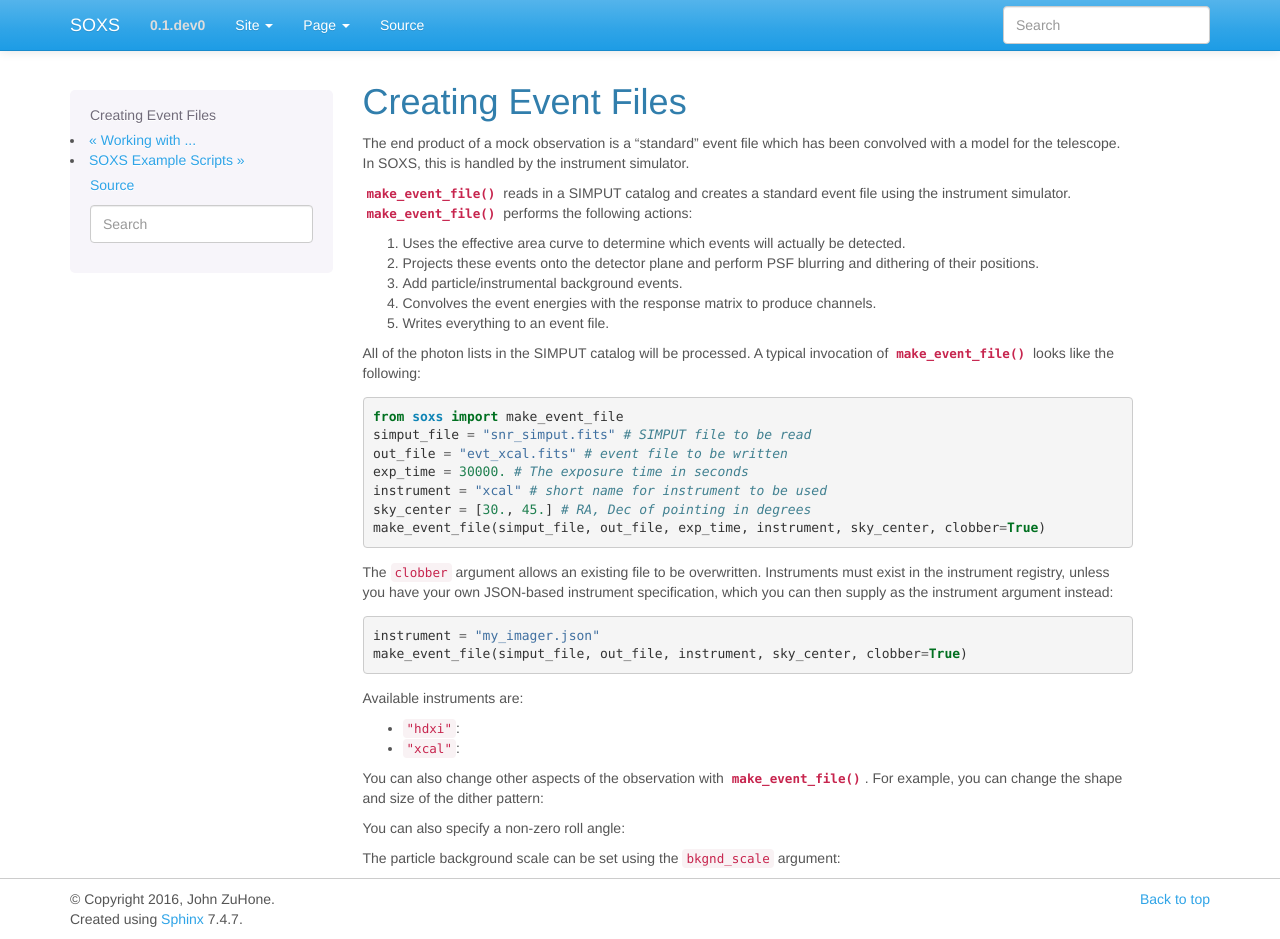
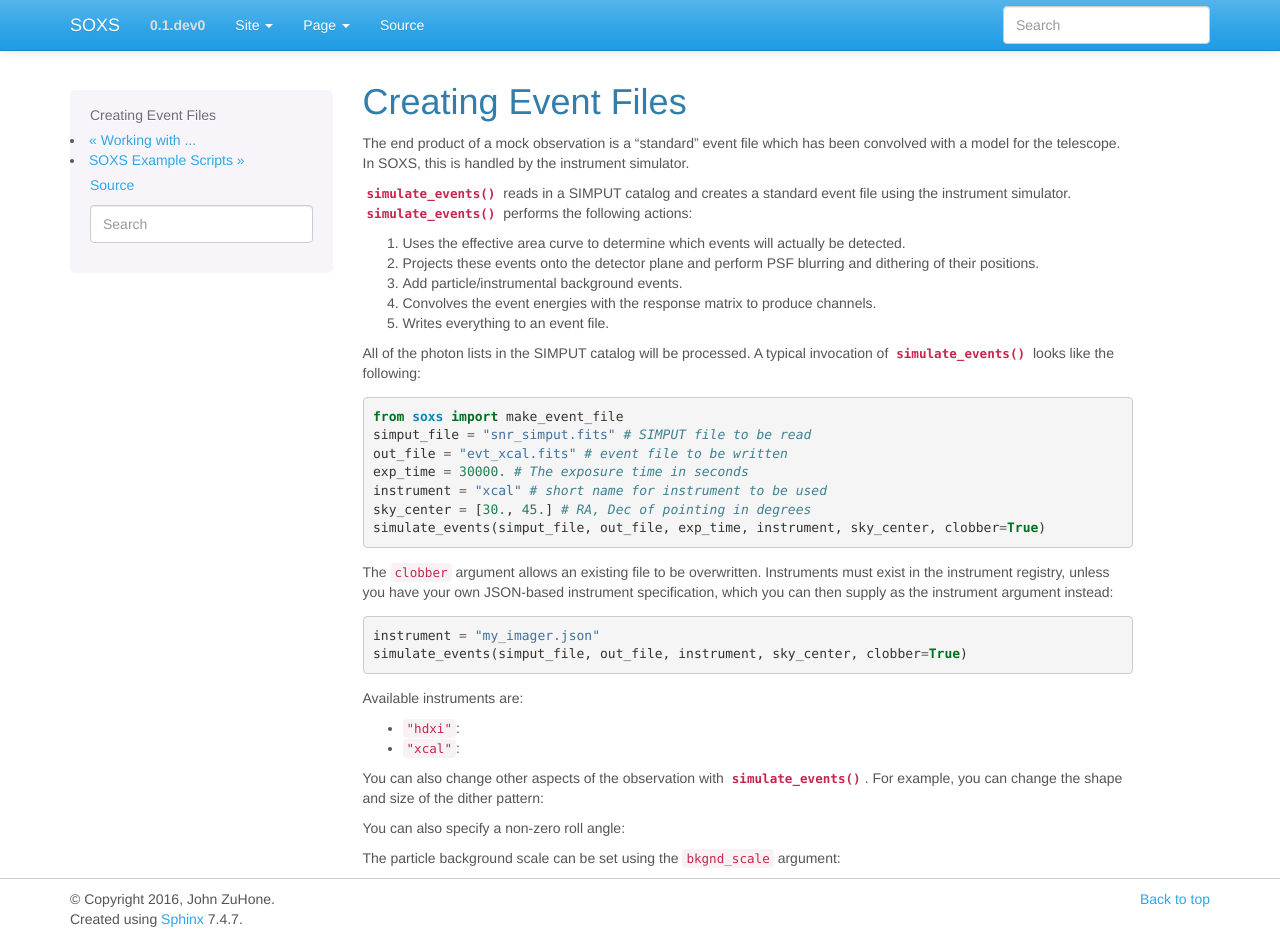
Before and after one commit to lynx-x-ray-observatory/soxs, a Sphinx documentation site: the page built from doc/source/python/events.rst, in a window 1280 px wide and 939 px high. Built offline with Sphinx 7.4.7, drawn with Linux system fonts in a browser that asks for light colours.

Commit message:
make_event_file --> simulate_events

```diff
--- a/doc/source/python/events.rst
+++ b/doc/source/python/events.rst
@@ -7,8 +7,8 @@ The end product of a mock observation is a "standard" event file which has been
 convolved with a model for the telescope. In SOXS, this is handled by the
 instrument simulator.
 
-:func:`~soxs.events.make_event_file` reads in a SIMPUT catalog and creates a
-standard event file using the instrument simulator. :func:`~soxs.events.make_event_file`
+:func:`~soxs.events.simulate_events` reads in a SIMPUT catalog and creates a
+standard event file using the instrument simulator. :func:`~soxs.events.simulate_events`
 performs the following actions:
 
 1. Uses the effective area curve to determine which events will actually be detected.
@@ -19,7 +19,7 @@ performs the following actions:
 5. Writes everything to an event file.
 
 All of the photon lists in the SIMPUT catalog will be processed. A typical invocation of
-:func:`~soxs.events.make_event_file` looks like the following:
+:func:`~soxs.events.simulate_events` looks like the following:
 
 .. code-block:: python
 
@@ -29,7 +29,7 @@ All of the photon lists in the SIMPUT catalog will be processed. A typical invoc
     exp_time = 30000. # The exposure time in seconds
     instrument = "xcal" # short name for instrument to be used
     sky_center = [30., 45.] # RA, Dec of pointing in degrees
-    make_event_file(simput_file, out_file, exp_time, instrument, sky_center, clobber=True)
+    simulate_events(simput_file, out_file, exp_time, instrument, sky_center, clobber=True)
 
 The ``clobber`` argument allows an existing file to be overwritten. Instruments must exist
 in the instrument registry, unless you have your own JSON-based instrument specification,
@@ -38,14 +38,14 @@ which you can then supply as the instrument argument instead:
 .. code-block:: python
 
     instrument = "my_imager.json"
-    make_event_file(simput_file, out_file, instrument, sky_center, clobber=True)
+    simulate_events(simput_file, out_file, instrument, sky_center, clobber=True)
 
 Available instruments are:
 
 * ``"hdxi"``:
 * ``"xcal"``:
 
-You can also change other aspects of the observation with :func:`~soxs.events.make_event_file`.
+You can also change other aspects of the observation with :func:`~soxs.events.simulate_events`.
 For example, you can change the shape and size of the dither pattern:
 
 
```
Also changed, not shown: doc/source/overview.rst (+9 -2 lines), 1 other file.
